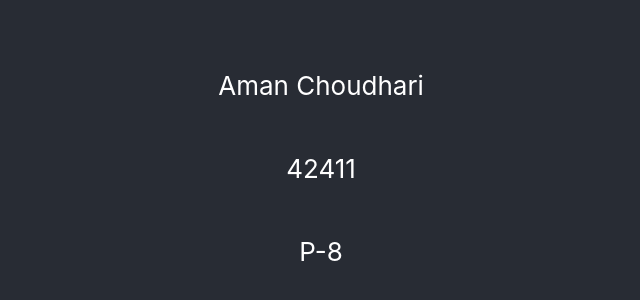
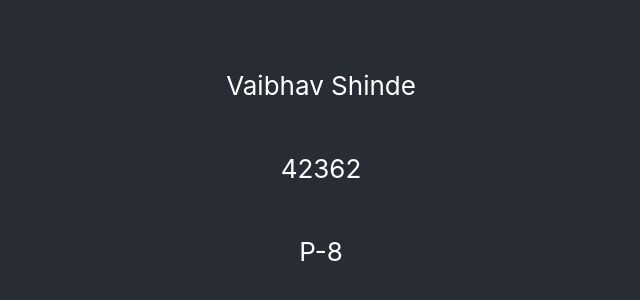
Before and after one commit to Shalzzz03/cc_exp_6, a React (Create React App) app: page / in a window 1280 px wide. Shown: the part 232-532 px from the top of the page, without its empty margins (319-959 px from the left). Built offline with nearby package versions, Linux system fonts and the light colour scheme.

Commit message:
Update App.js

```diff
--- a/src/App.js
+++ b/src/App.js
@@ -7,10 +7,10 @@ function App() {
       <header className="App-header">
 
         <p>
-          Aman Choudhari
+          Vaibhav Shinde
         </p>
         <p>
-          42411
+          42362
         </p>
         <p>
           P-8
```
